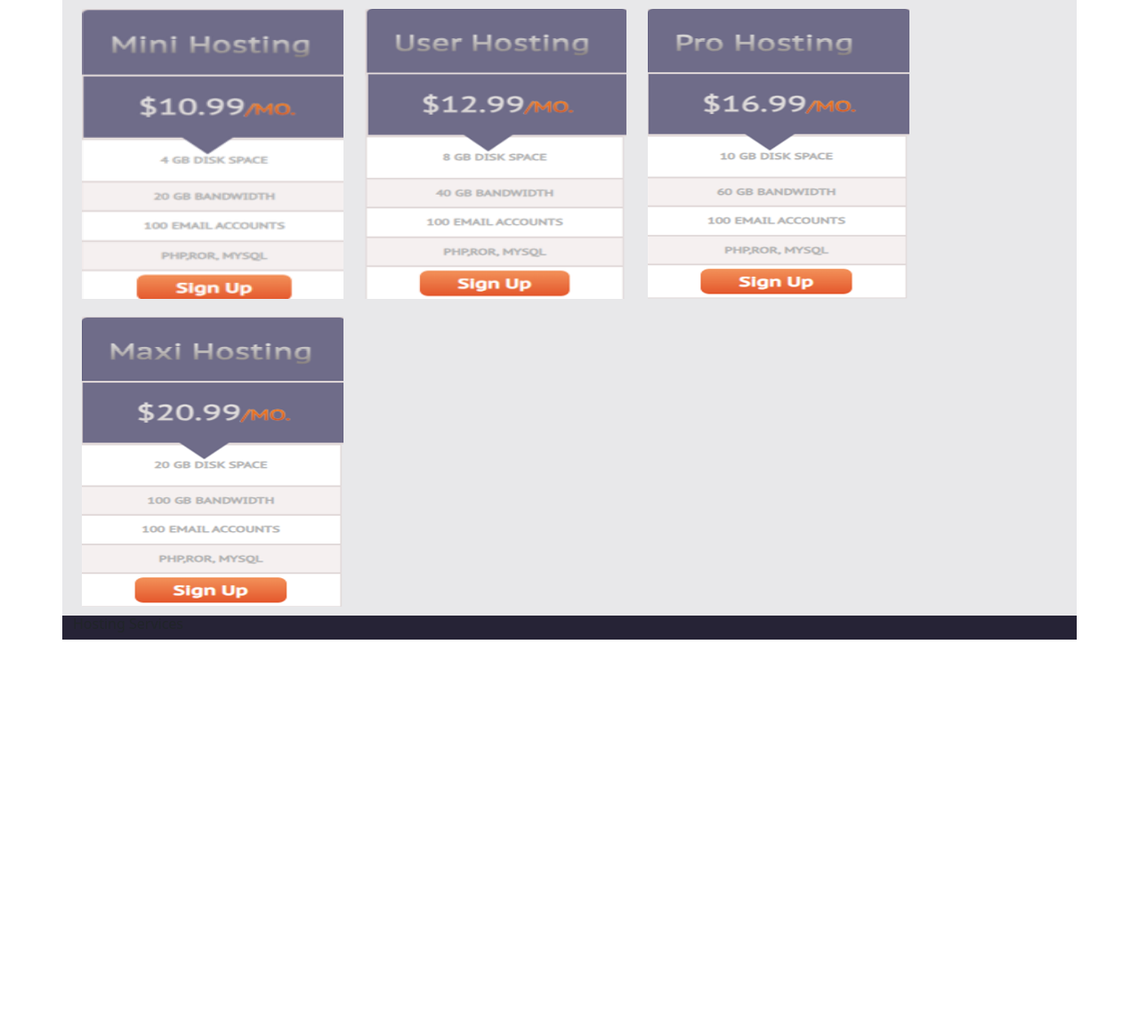
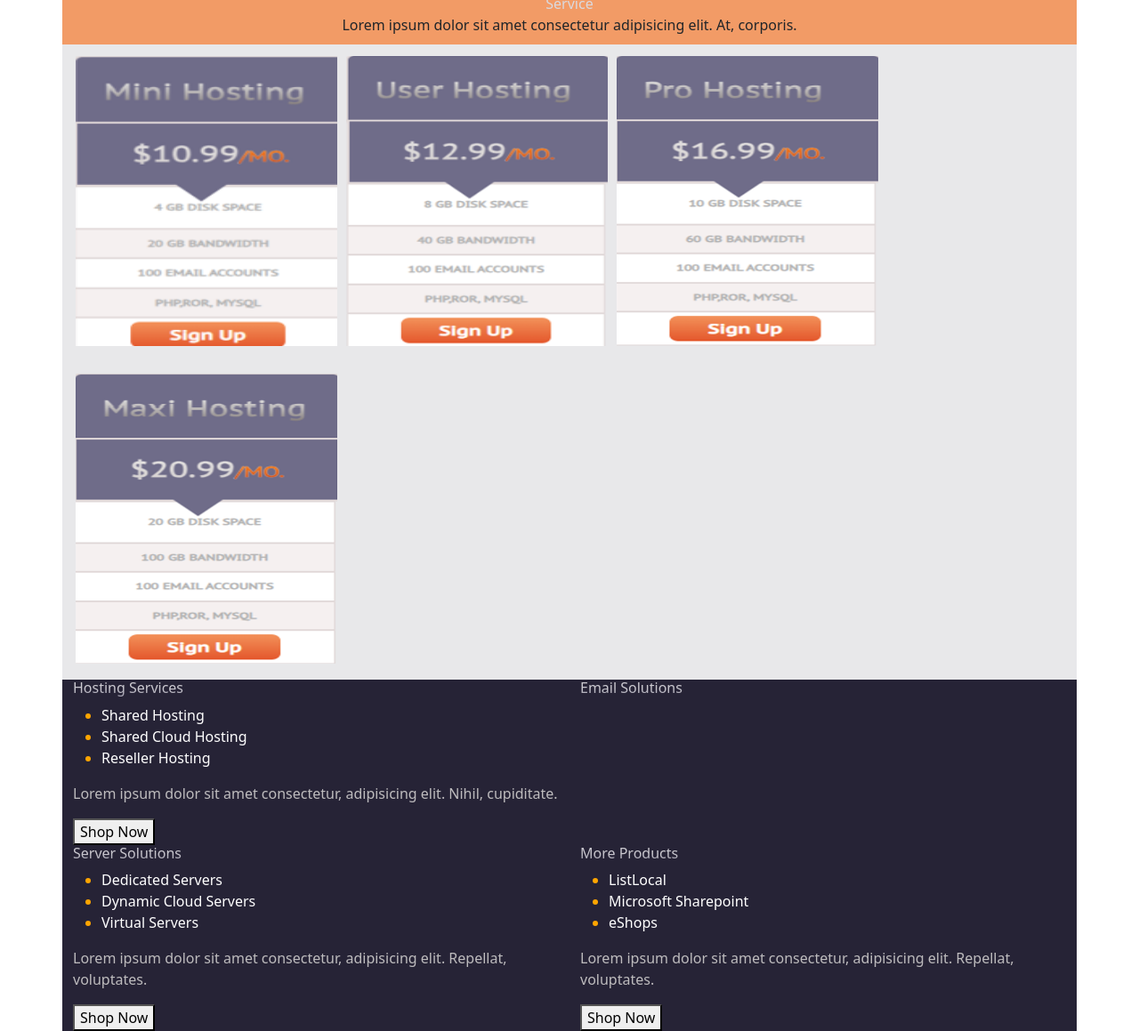
Before and after one commit to Kieran228/Bootstrap_Airbox, a plain HTML site: page index.html in a window 1280 px wide. Shown: the part 626-1785 px from the top of the page at 89% size. Before the commit the page ends 1345 px from the top, so only its background shows below. Drawn offline with Linux system fonts and the light colour scheme.

Commit message:
Bottom Container editing
Edited the bottom container with horizontal elements and colored bullets

```diff
--- a/css/style.css
+++ b/css/style.css
@@ -48,8 +48,7 @@
 }
 
 .topsection h6 {
-    color: rgb(2,0,36);
-    color: linear-gradient(180deg, rgba(2,0,36,1) 0%, rgba(200,199,206,1) 35%, rgba(0,212,255,1) 100%);
+          /** TEXT GRADIENT */ color: #a6a4b2; background-image: -webkit-linear-gradient(90deg, #a6a4b2 11%, #cbc9d0 50%); background-clip: text; -webkit-background-clip: text; text-fill-color: transparent; -webkit-text-fill-color: transparent;
 }
 
 .topsectiontext2 h5 {
@@ -186,9 +185,26 @@
     height: 332px;
     width: 300px;
     padding: 3px;
-    margin: 7px;
+    margin-bottom: 15px;
+    margin-top: 10px;
 }
 
 .bottomsection {
     background-color: #262336;
 }
+
+.bottomsection h6 {
+    /** TEXT GRADIENT */ color: #a6a4b2; background-image: -webkit-linear-gradient(90deg, #a6a4b2 11%, #cbc9d0 50%); background-clip: text; -webkit-background-clip: text; text-fill-color: transparent; -webkit-text-fill-color: transparent;
+}
+
+.bottomsection li {
+    color: white;
+}
+
+.bottomsection p {
+    color: #bebcbe;
+}
+
+li::marker {
+    color: orange;
+}
--- a/index.html
+++ b/index.html
@@ -8,7 +8,7 @@
     <link rel="stylesheet" href="./css/style.css">
 </head>
 <body>
-    <div class="navbar container">
+    <div class="navbar d-none d-sm-block container">
         <div class="navbarimg row">
             <div class="col-3">
                 <img src="media/airboxlogo.png" alt="airboxlogo">
@@ -111,9 +111,71 @@
         </div>
     </div>
     <div class="bottomsection container">
-        <div class="bsec1item1 row">
-            <div class="bsec1 col-12">
-                <h6>Hosting Services</h6>
+        <div class="bsec1items row">
+            <div class="serviceItem1 col-6">
+                <div class="row">
+                    <div class="bsec1 col-12">
+                        <h6>Hosting Services</h6>
+                    </div>
+                </div>
+                <div class="bsec1item2 ">
+                    <ul>
+                        <li>Shared Hosting</li>
+                        <li>Shared Cloud Hosting</li>
+                        <li>Reseller Hosting</li>
+                    </ul>
+                </div>
+                <div class="bsec1item3 ">
+                    <p>Lorem ipsum dolor sit amet consectetur, adipisicing elit. Nihil, cupiditate.</p>
+                </div>
+                <div class="bsec1item4">
+                    <button>Shop Now</button>
+                </div>
+            </div>
+                <div class="col-6 serviceItem3">
+                    <h6>Email Solutions</h6>
+            </div>
+        </div>
+        <div class="row">
+            <div class="col-6">
+                <div class="serviceItem2 col-12">
+                    <div class="bsec2item1 ">
+                        <h6>Server Solutions</h6>
+                    </div>
+                    <div class="bsec2item2 ">
+                        <ul>
+                            <li>Dedicated Servers</li>
+                            <li>Dynamic Cloud Servers</li>
+                            <li>Virtual Servers</li>
+                        </ul>
+                    </div>
+                    <div class="bsec2item3 ">
+                        <p>Lorem ipsum dolor sit amet consectetur, adipisicing elit. Repellat, voluptates.</p>
+                    </div>
+                    <div class="bsec2item4">
+                        <button>Shop Now</button>
+                    </div>
+                </div>
+            </div>
+            <div class="col-6">
+                <div class="serviceItem2 col-12">
+                    <div class="bsec2item1 ">
+                        <h6>More Products</h6>
+                    </div>
+                    <div class="bsec2item2 ">
+                        <ul>
+                            <li>ListLocal</li>
+                            <li>Microsoft Sharepoint</li>
+                            <li>eShops</li>
+                        </ul>
+                    </div>
+                    <div class="bsec2item3 ">
+                        <p>Lorem ipsum dolor sit amet consectetur, adipisicing elit. Repellat, voluptates.</p>
+                    </div>
+                    <div class="bsec2item4">
+                        <button>Shop Now</button>
+                    </div>
+                </div>
             </div>
         </div>
     </div>
```
